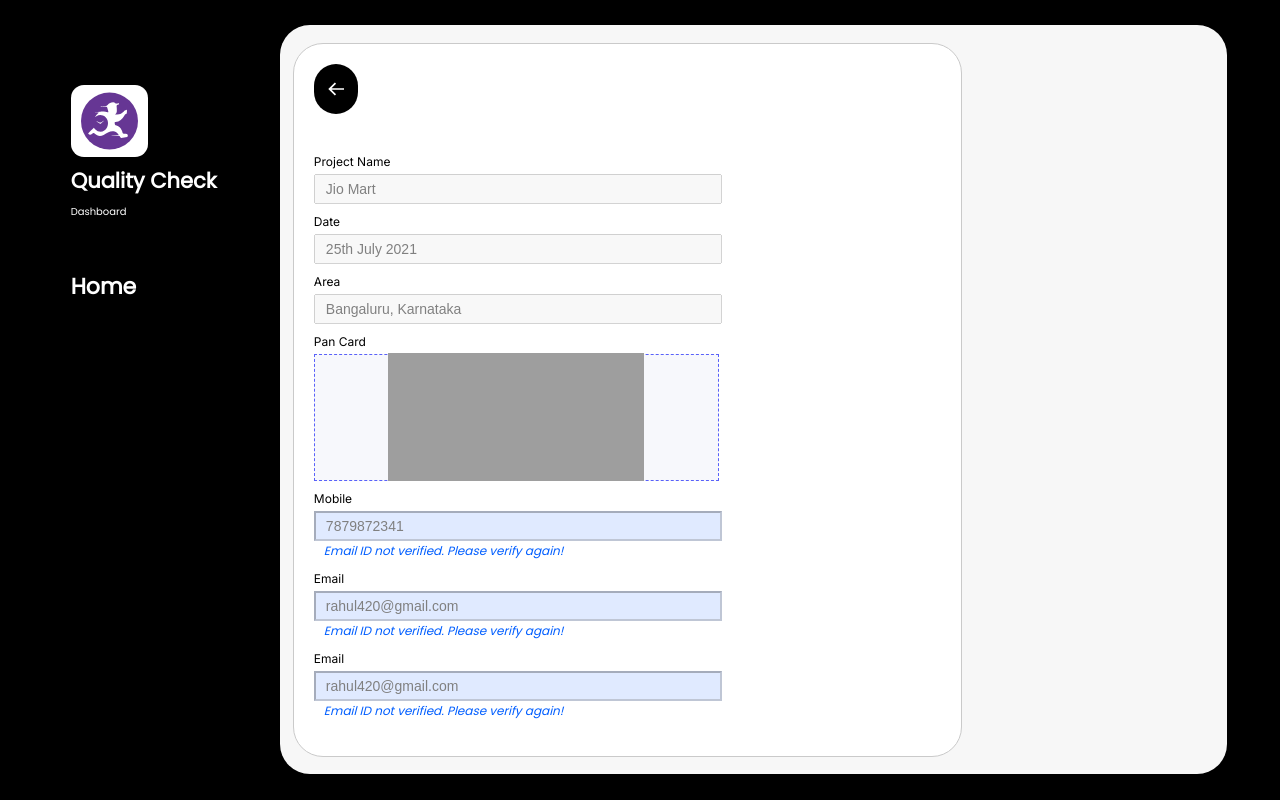
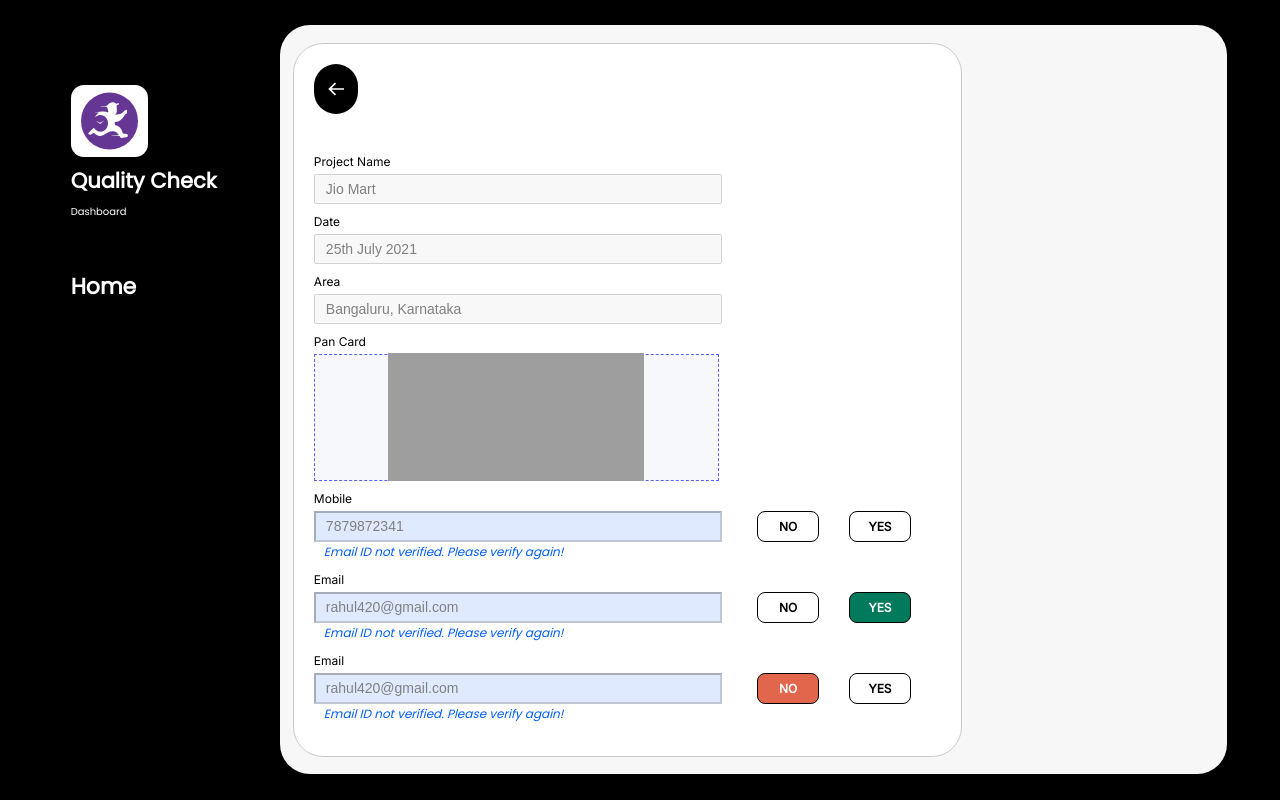
Before and after one commit to swaroop-chandra/taskmo-assignment10, a React (Create React App) app: page / in a window 1280 px wide. Built offline with nearby package versions, Linux system fonts and the light colour scheme; grey boxes are pictures that could not be loaded.

Commit message:
yes no button added

```diff
--- a/src/App.css
+++ b/src/App.css
@@ -147,3 +147,36 @@
 .backArrowImg{
   height: 14px;
 }
+.inputAndYesNo{
+  display: flex;
+    flex-direction: row;
+    justify-content: space-between;
+}
+.yesNo{
+  display: flex;
+    flex-direction: row;
+    justify-content: center;
+    align-items: center;
+    padding-top: 5px;
+}
+.btn{
+  height:25px;
+  width:50px;
+  margin-right:30px;
+  background-color: white;
+  border-radius: 8px;
+  border:1px solid black;
+  font-weight: 600;
+  display:flex;
+  justify-content: center;
+  align-items: center;
+  padding:2px 5px;
+}
+.yesBtn{
+  background: #007A5A;
+  color:white;
+}
+.noBtn{
+  background: #E2664B;
+  color:white;
+}
--- a/src/component/main-content.js
+++ b/src/component/main-content.js
@@ -50,12 +50,16 @@ export default function MainContent() {
             </div>
             <div className="inputContainer">
               <div>Mobile</div>
-              <div>
+              <div className="inputAndYesNo">
                 <input
                   className="myInputField invalidInput"
                   disabled
                   value={`7879872341`}
                 />
+                <div className="yesNo">
+                    <div className="btn">NO</div>
+                    <div className="btn">YES</div>
+                </div>
               </div>
               <div className="invalidInputText">
                 Email ID not verified. Please verify again!
@@ -63,26 +67,36 @@ export default function MainContent() {
             </div>
             <div className="inputContainer">
               <div>Email</div>
-              <div>
+              <div className="inputAndYesNo">
                 <input
                   className="myInputField invalidInput"
                   disabled
                   value={`rahul420@gmail.com`}
                 />
+                <div className="yesNo">
+                    <div className="btn">NO</div>
+                    <div className="btn yesBtn">YES</div>
+                </div>
               </div>
+
               <div className="invalidInputText">
                 Email ID not verified. Please verify again!
               </div>
             </div>
             <div className="inputContainer">
               <div>Email</div>
-              <div>
+              <div className="inputAndYesNo">
                 <input
                   className="myInputField invalidInput"
                   disabled
                   value={`rahul420@gmail.com`}
                 />
+                <div className="yesNo">
+                    <div className="btn noBtn">NO</div>
+                    <div className="btn">YES</div>
+                </div>
               </div>
+
               <div className="invalidInputText">
                 Email ID not verified. Please verify again!
               </div>
```
